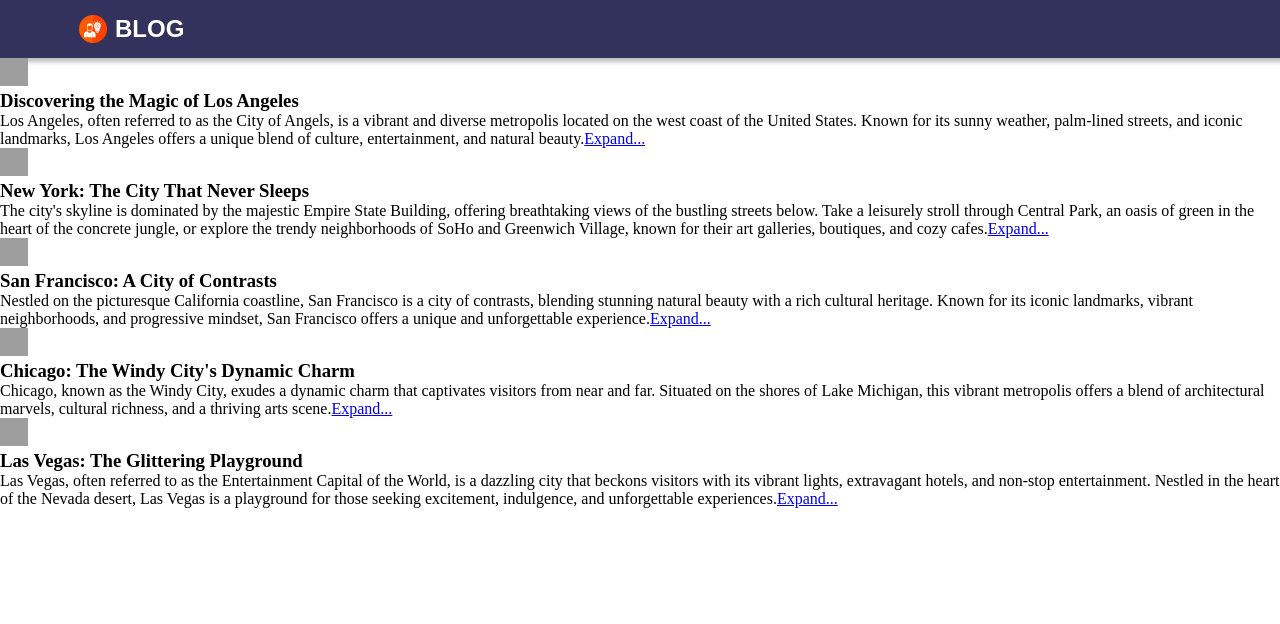
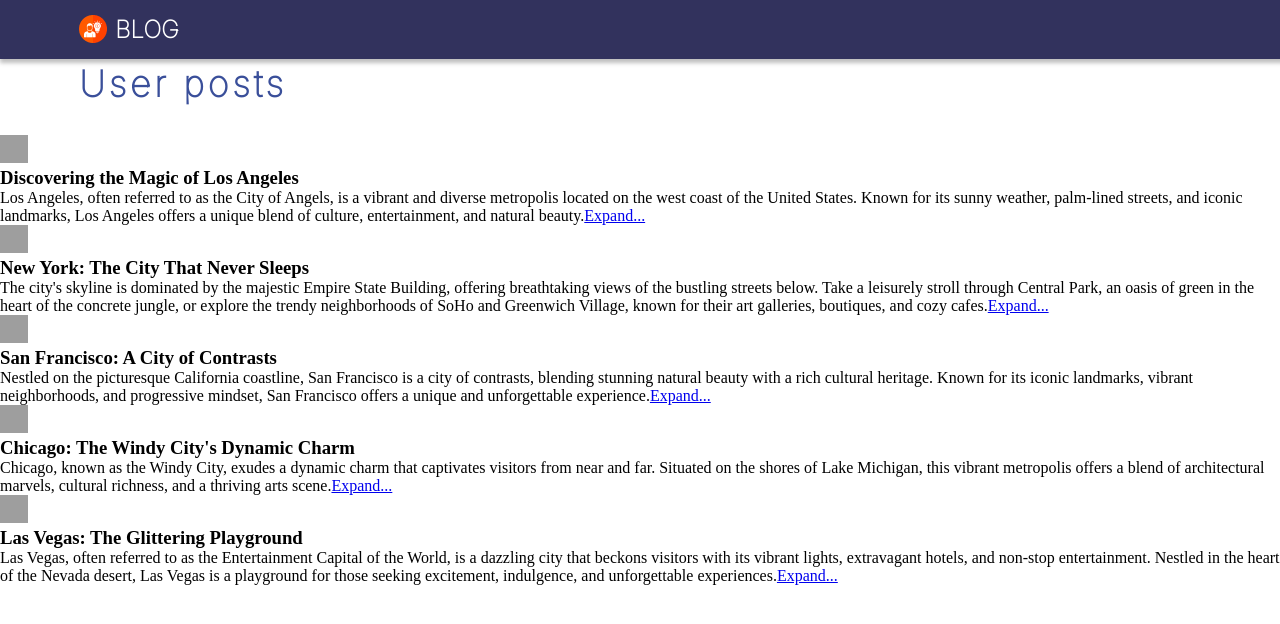
Before and after one commit to pariziigor/Challenge1_Posts, a website with bundled scripts: page index.html in a window 1280 px wide. Shown: the top 624 px of the page. Built offline with nearby package versions, Linux system fonts and the light colour scheme; grey boxes are pictures that could not be loaded.

Commit message:
New features HTML and CSS

```diff
--- a/assets/styles/main.css
+++ b/assets/styles/main.css
@@ -1,3 +1,5 @@
+@import url('https://fonts.googleapis.com/css2?family=Inter:wght@100&display=swap');
+
 * {
     padding: 0;
     margin: 0;
@@ -16,8 +18,10 @@ header {
 h1 {
     color: #FFF;
     font-size: 24px;
-    font-family: Arial, Helvetica, sans-serif;
+    font-family: 'Inter', sans-serif;
+    font-style: normal;
     font-weight: 600;
+    line-height: normal;
 }
 
 img {
@@ -25,3 +29,18 @@ img {
     height: 28px;
     flex-shrink: 0;
 }
+
+#title {
+    display: flex;
+    padding: 15px 79px;
+    font-size: 36px;
+    font-family: 'Inter', sans-serif;
+    font-style: normal;
+    font-weight: 600;
+    line-height: 20px;
+    letter-spacing: 3.6px;
+    color: #3A4F9A;
+    width: 221px;
+    height: 46px;
+    flex-shrink: 0;
+}
--- a/index.html
+++ b/index.html
@@ -13,6 +13,7 @@
         <h1>BLOG</h1>
     </header>
     <section>
+        <h1 id="title">User posts</h1>
         <div id="posts"></div>
     </section>
 </body>
```
